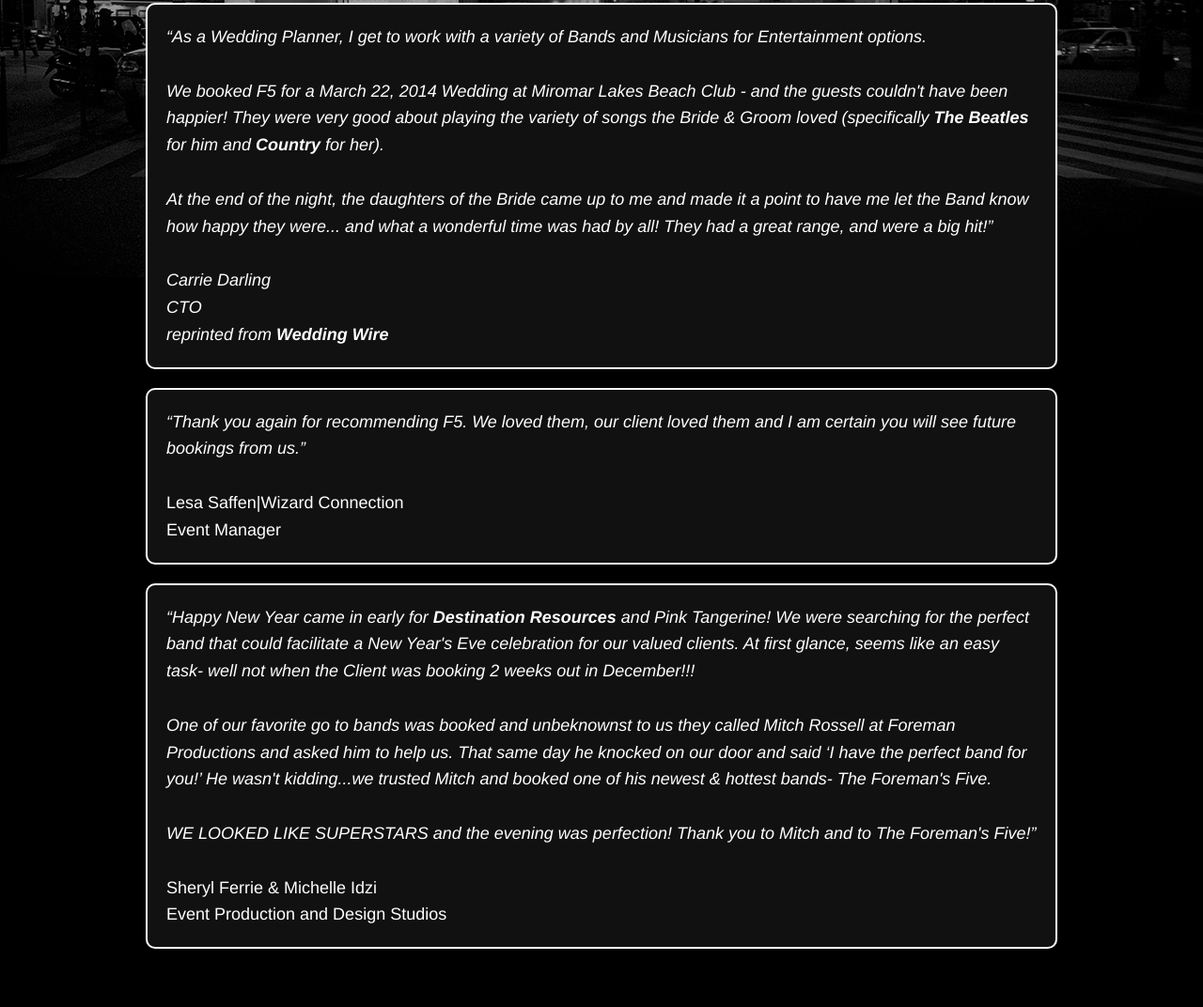
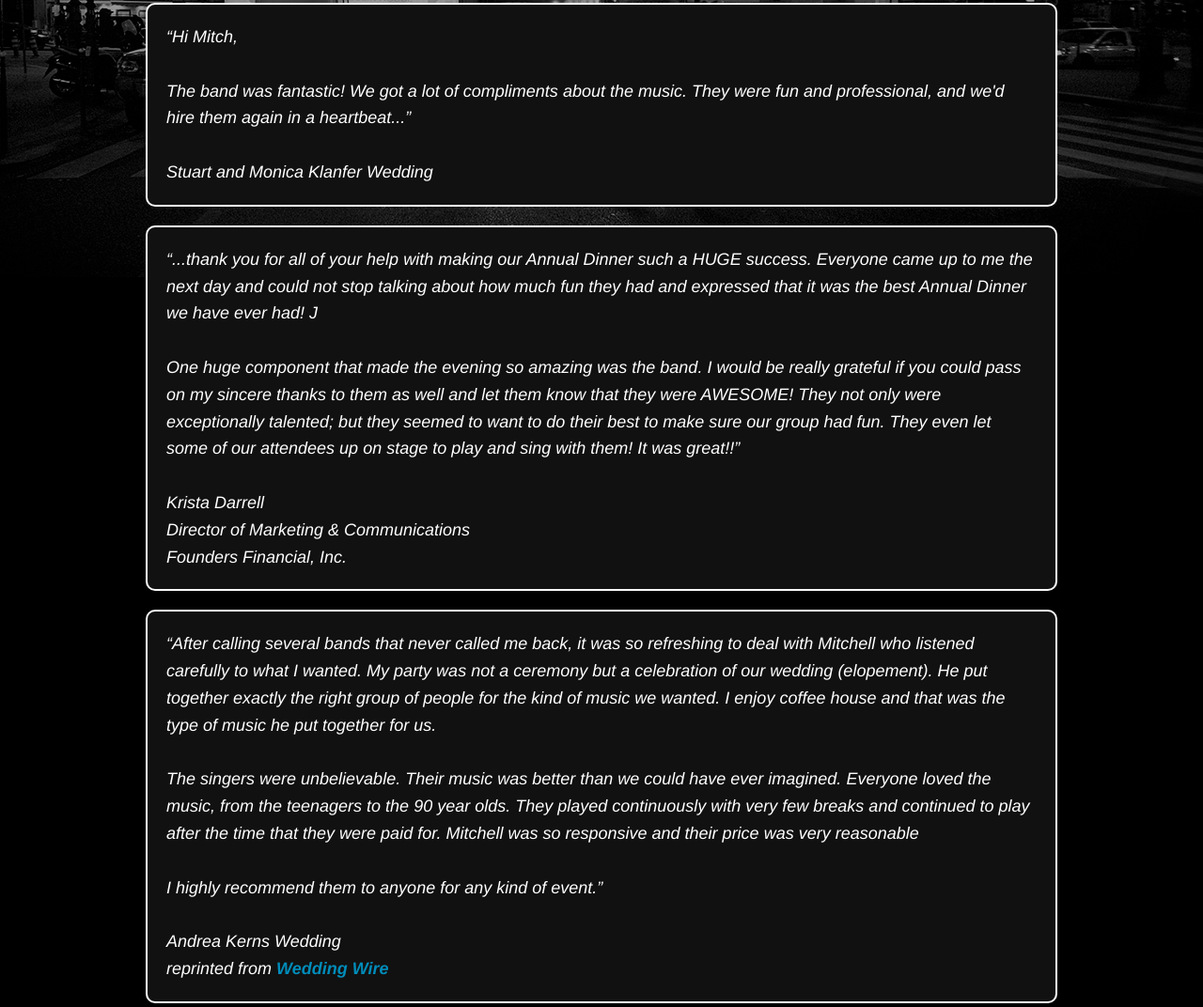
Before and after one commit to bnwpro/f5, a website: page press.html in a window 1280 px wide. Shown: the part 691-1763 px from the top of the page at 94% size. Drawn offline with nearby package versions, Linux system fonts and the light colour scheme.

Commit message:
5/19/14
Press updates

```diff
--- a/press.html
+++ b/press.html
@@ -27,13 +27,39 @@
 			  <div class="small-12 large-centered columns press">
 				  <h1 class="round-corners">Foreman's 5 Press &amp; Testimonials</h1>
 				  <div class="panel round-corners press">
+					  <p><em>&ldquo;Hi Mitch,
+						  <br><br>
+The band was fantastic! We got a lot of compliments about the music. They were fun and professional, and we'd hire them again in a heartbeat...&rdquo;</em>
+						  <br><br>
+						  <span><em>Stuart and Monica Klanfer Wedding</em></span>
+					  </p>
+				  </div>
+				  <div class="panel round-corners press">
+					  <p><em>&ldquo;...thank you for all of your help with making our Annual Dinner such a HUGE success. Everyone came up to me the next day and could not stop talking about how much fun they had and expressed that it was the best Annual Dinner we have ever had! J
+						  <br><br>
+						  One huge component that made the evening so amazing was the band. I would be really grateful if you could pass on my sincere thanks to them as well and let them know that they were AWESOME! They not only were exceptionally talented; but they seemed to want to do their best to make sure our group had fun. They even let some of our attendees up on stage to play and sing with them! It was great!!&rdquo;</em>
+						  <br><br>
+						  <span><em>Krista Darrell<br>Director of Marketing & Communications<br>Founders Financial, Inc.</em></span>
+					  </p>
+				  </div>
+				  <div class="panel round-corners press">
+					  <p><em>&ldquo;After calling several bands that never called me back, it was so refreshing to deal with Mitchell who listened carefully to what I wanted. My party was not a ceremony but a celebration of our wedding (elopement). He put together exactly the right group of people for the kind of music we wanted. I enjoy coffee house and that was the type of music he put together for us.
+						  <br><br>
+						  The singers were unbelievable. Their music was better than we could have ever imagined. Everyone loved the music, from the teenagers to the 90 year olds. They played continuously with very few breaks and continued to play after the time that they were paid for. Mitchell was so responsive and their price was very reasonable
+						  <br><br>
+						  I highly recommend them to anyone for any kind of event.&rdquo;</em>
+						  <br><br>
+						  <span><em>Andrea Kerns Wedding<br>reprinted from <a href="http://www.weddingwire.com/reviews/foremans-naples/ba0563ca4fe606a5.html" target="_blank"><strong>Wedding Wire</strong></a></em></span>
+					  </p>
+				  </div>
+				  <div class="panel round-corners press">
 					  <p><em>&ldquo;As a Wedding Planner, I get to work with a variety of Bands and Musicians for Entertainment options.
 						  <br><br>
 						  We booked F5 for a March 22, 2014 Wedding at Miromar Lakes Beach Club - and the guests couldn't have been happier! They were very good about playing the variety of songs the Bride & Groom loved (specifically <strong>The Beatles</strong> for him and <strong>Country</strong> for her).
 						  <br><br>
 						  At the end of the night, the daughters of the Bride came up to me and made it a point to have me let the Band know how happy they were... and what a wonderful time was had by all! They had a great range, and were a big hit!&rdquo;</em>
 						  <br><br>
-						  <span><em>Carrie Darling<br>CTO<br>reprinted from <strong>Wedding Wire</strong></em></span>
+						  <span><em>Carrie Darling<br>CTO<br>reprinted from <a href="http://www.weddingwire.com/reviews/foremans-naples/ba0563ca4fe606a5.html" target="_blank"><strong>Wedding Wire</strong></a></em></span>
 					  </p>
 				  </div>
 				  <div class="panel round-corners press">
```
